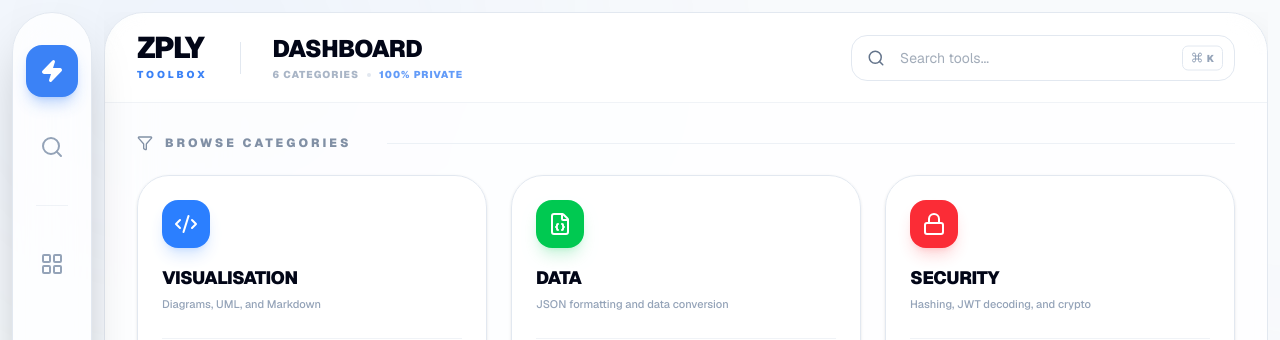
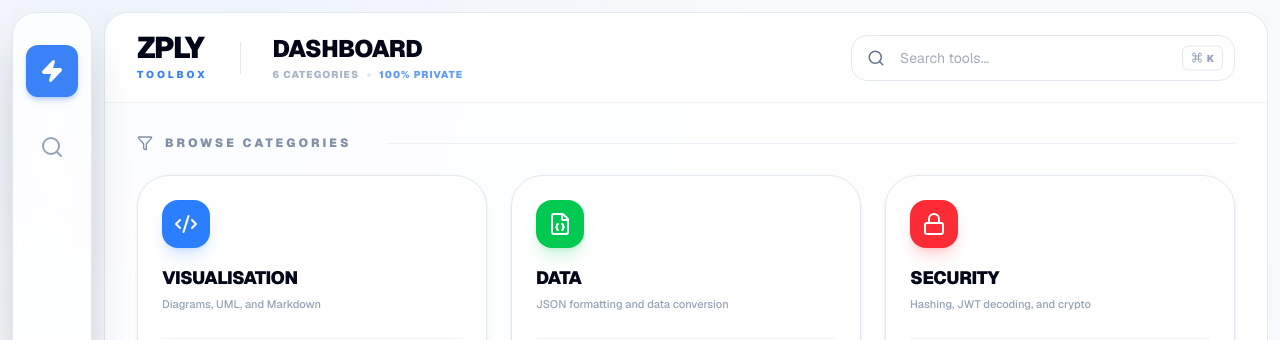
Before and after one commit to tllobregat/zply, a Next.js app: page / in a window 1280 px wide. Shown: the top 340 px of the page. Built offline with nearby package versions, Linux system fonts and the light colour scheme.

Commit message:
feat(ui): add reset-dashboard event and refine sidebar navigation

```diff
--- a/components/dashboard.tsx
+++ b/components/dashboard.tsx
@@ -8,17 +8,32 @@ import { ToolGrid } from '@/components/dashboard/tool-grid';
 import { UsePinnedTools, usePinnedTools } from '@/hooks/use-pinned-tools';
 import { Category, ToolConfig, TOOLS } from '@/lib/config/tools';
 import { AnimatePresence } from 'framer-motion';
-import { useSearchParams } from 'next/navigation';
+import { AppRouterInstance } from 'next/dist/shared/lib/app-router-context.shared-runtime';
+import { useSearchParams, useRouter } from 'next/navigation';
 import React, { useEffect, useMemo, useRef, useState } from 'react';
 
 export function Dashboard(): React.ReactNode {
   const searchParams: URLSearchParams = useSearchParams();
+  const router: AppRouterInstance = useRouter();
   const initialCategory: Category | null = searchParams.get('category') as Category | null;
 
   const [search, setSearch] = useState<string>('');
   const [activeCategory, setActiveCategory] = useState<Category>((initialCategory as Category) || Category.ALL);
   const { pinnedIds, togglePin }: UsePinnedTools = usePinnedTools();
   const toolsRef: React.RefObject<HTMLDivElement | null> = useRef<HTMLDivElement>(null);
+
+  // Handle reset-dashboard event
+  useEffect(() => {
+    const handleReset = (): void => {
+      setActiveCategory(Category.ALL);
+      setSearch('');
+      // Also clear URL parameters if needed
+      router.replace('/', { scroll: false });
+    };
+
+    window.addEventListener('reset-dashboard', handleReset);
+    return (): void => window.removeEventListener('reset-dashboard', handleReset);
+  }, [router]);
 
   // Handle initial scroll and category selection from URL
   useEffect(() => {
@@ -50,7 +65,7 @@ export function Dashboard(): React.ReactNode {
 
   return (
     <div id="dashboard" ref={toolsRef} className="px-1 sm:px-0 max-w-screen-2xl mx-auto h-full overflow-hidden">
-      <div className="glass-island rounded-2xl sm:rounded-[2.5rem] border border-island-border/50 overflow-hidden flex flex-col shadow-2xl h-full min-h-[400px]">
+      <div className="glass-island rounded-xl sm:rounded-3xl border border-island-border/50 overflow-hidden flex flex-col shadow-xl h-full min-h-[400px]">
         <DashboardHeader
           activeCategory={activeCategory}
           search={search}
--- a/components/sidebar.tsx
+++ b/components/sidebar.tsx
@@ -6,7 +6,7 @@ import type { ToolConfig } from '@/lib/config/tools';
 import { TOOLS } from '@/lib/config/tools';
 import { cn } from '@/lib/utils';
 import { AnimatePresence, motion } from 'framer-motion';
-import { Coffee, Github, LayoutGrid, LucideIcon, Menu, Search, X, Zap } from 'lucide-react';
+import { Coffee, Github, LucideIcon, Menu, Search, X, Zap } from 'lucide-react';
 import Link from 'next/link';
 import { usePathname } from 'next/navigation';
 import React, { useMemo, useState } from 'react';
@@ -34,25 +34,26 @@ export function Sidebar(): React.ReactNode {
 
   return (
     <aside
-      className="w-full sm:w-20 h-auto sm:h-full flex flex-row sm:flex-col items-center py-2 sm:py-8 px-4 sm:px-0 glass-island rounded-2xl sm:rounded-[2.5rem] border border-island-border shadow-2xl z-50 mb-safe sm:mb-0">
+      className="w-full sm:w-20 h-auto sm:h-full flex flex-row sm:flex-col items-center py-2 sm:py-8 px-4 sm:px-0 glass-island rounded-xl sm:rounded-3xl border border-island-border shadow-xl z-50 mb-safe sm:mb-0">
       {/* Logo Zply - Acts as Home button */}
       <Link
-        href="/"
+        href="/#dashboard"
         onClick={(e: React.MouseEvent): void => {
           if (pathname === '/') {
             e.preventDefault();
-            document.getElementById('home-scroll-container')?.scrollTo({ top: 0, behavior: 'smooth' });
+            window.dispatchEvent(new CustomEvent('reset-dashboard'));
+            document.getElementById('dashboard')?.scrollIntoView({ behavior: 'smooth' });
           }
         }}
         className={cn(
-          'p-3 sm:p-3.5 rounded-xl sm:rounded-2xl transition-all active:scale-95 hover:rotate-3 relative group',
-          pathname === '/' ? 'bg-zply-blue shadow-lg shadow-zply-blue/30' : 'bg-island-bg border border-island-border text-muted hover:text-foreground hover:bg-island-bg/80'
+          'p-3 sm:p-3.5 rounded-lg sm:rounded-xl transition-all active:scale-95 hover:rotate-3 relative group',
+          pathname === '/' ? 'bg-zply-blue shadow-md shadow-zply-blue/30' : 'bg-island-bg border border-island-border text-muted hover:text-foreground hover:bg-island-bg/80'
         )}
         aria-label="Home Page"
       >
         <Zap className={cn('w-5 h-5 sm:w-6 sm:h-6 fill-current', pathname === '/' ? 'text-white' : 'text-current')} />
         <span
-          className="absolute left-16 sm:left-22.5 top-1/2 -translate-y-1/2 px-3 py-1.5 bg-island-bg text-foreground text-[10px] font-black uppercase tracking-widest rounded-xl opacity-0 group-hover:opacity-100 transition-all -translate-x-2.5 group-hover:translate-x-0 whitespace-nowrap border border-island-border pointer-events-none shadow-2xl z-60 hidden sm:block">
+          className="absolute left-16 sm:left-22.5 top-1/2 -translate-y-1/2 px-3 py-1.5 bg-island-bg text-foreground text-[10px] font-black uppercase tracking-widest rounded-lg opacity-0 group-hover:opacity-100 transition-all -translate-x-2.5 group-hover:translate-x-0 whitespace-nowrap border border-island-border pointer-events-none shadow-xl z-60 hidden sm:block">
           Home Page
         </span>
       </Link>
@@ -63,36 +64,16 @@ export function Sidebar(): React.ReactNode {
         {/* Search Trigger */}
         <button
           onClick={handleOpenSearch}
-          className="p-3 sm:p-3.5 rounded-xl sm:rounded-2xl transition-all relative group text-muted-foreground hover:text-zply-blue hover:bg-zply-blue/10 cursor-pointer"
+          className="p-3 sm:p-3.5 rounded-lg sm:rounded-xl transition-all relative group text-muted-foreground hover:text-zply-blue hover:bg-zply-blue/10 cursor-pointer"
           aria-label="Open search menu"
         >
           <Search className="w-5 h-5 sm:w-6 sm:h-6" />
           <span
-            className="absolute left-16 sm:left-22.5 top-1/2 -translate-y-1/2 px-3 py-1.5 bg-island-bg text-foreground text-[10px] font-black uppercase tracking-widest rounded-xl opacity-0 group-hover:opacity-100 transition-all -translate-x-2.5 group-hover:translate-x-0 whitespace-nowrap border border-island-border pointer-events-none shadow-2xl z-60 hidden sm:block">
+            className="absolute left-16 sm:left-22.5 top-1/2 -translate-y-1/2 px-3 py-1.5 bg-island-bg text-foreground text-[10px] font-black uppercase tracking-widest rounded-lg opacity-0 group-hover:opacity-100 transition-all -translate-x-2.5 group-hover:translate-x-0 whitespace-nowrap border border-island-border pointer-events-none shadow-xl z-60 hidden sm:block">
             Search <span className="text-muted-foreground ml-2">⌘K</span>
           </span>
         </button>
 
-        <div className="w-px sm:w-8 h-8 sm:h-px bg-island-border/50 mx-1 sm:mx-auto my-0 sm:my-2" />
-
-        {/* Dashboard / Categories shortcut */}
-        <Link
-          href="/#dashboard"
-          onClick={(e: React.MouseEvent): void => {
-            if (pathname === '/') {
-              e.preventDefault();
-              document.getElementById('dashboard')?.scrollIntoView({ behavior: 'smooth' });
-            }
-          }}
-          className="p-3 sm:p-3.5 rounded-xl sm:rounded-2xl transition-all relative group text-muted-foreground hover:text-zply-blue hover:bg-zply-blue/10 cursor-pointer"
-          aria-label="Go to Dashboard"
-        >
-          <LayoutGrid className="w-5 h-5 sm:w-6 sm:h-6" />
-          <span
-            className="absolute left-16 sm:left-22.5 top-1/2 -translate-y-1/2 px-3 py-1.5 bg-island-bg text-foreground text-[10px] font-black uppercase tracking-widest rounded-xl opacity-0 group-hover:opacity-100 transition-all -translate-x-2.5 group-hover:translate-x-0 whitespace-nowrap border border-island-border pointer-events-none shadow-2xl z-60 hidden sm:block">
-            Dashboard
-          </span>
-        </Link>
 
         {
           pinnedTools.length > 0
@@ -120,16 +101,16 @@ export function Sidebar(): React.ReactNode {
                         <Link
                           href={tool.href}
                           className={cn(
-                            'p-3.5 rounded-2xl transition-all relative group shrink-0',
+                            'p-3.5 rounded-xl transition-all relative group shrink-0',
                             isActive
-                              ? cn('shadow-lg text-white', theme.bg, theme.shadow)
+                              ? cn('shadow-md text-white', theme.bg, theme.shadow)
                               : cn('text-muted-foreground bg-island-bg border border-island-border', theme.hoverText, `hover:bg-${categoryColor}-600/10`)
                           )}
                           aria-label={tool.title}
                         >
                           <Icon className={cn('w-6 h-6', !isActive && theme.text)} />
                           <span
-                            className="absolute left-22.5 top-1/2 -translate-y-1/2 px-3 py-1.5 bg-island-bg text-foreground text-[10px] font-black uppercase tracking-widest rounded-xl opacity-0 group-hover:opacity-100 transition-all -translate-x-2.5 group-hover:translate-x-0 whitespace-nowrap border border-island-border pointer-events-none shadow-2xl z-60"
+                            className="absolute left-22.5 top-1/2 -translate-y-1/2 px-3 py-1.5 bg-island-bg text-foreground text-[10px] font-black uppercase tracking-widest rounded-lg opacity-0 group-hover:opacity-100 transition-all -translate-x-2.5 group-hover:translate-x-0 whitespace-nowrap border border-island-border pointer-events-none shadow-xl z-60"
                           >
                             {tool.title}
                           </span>
```
